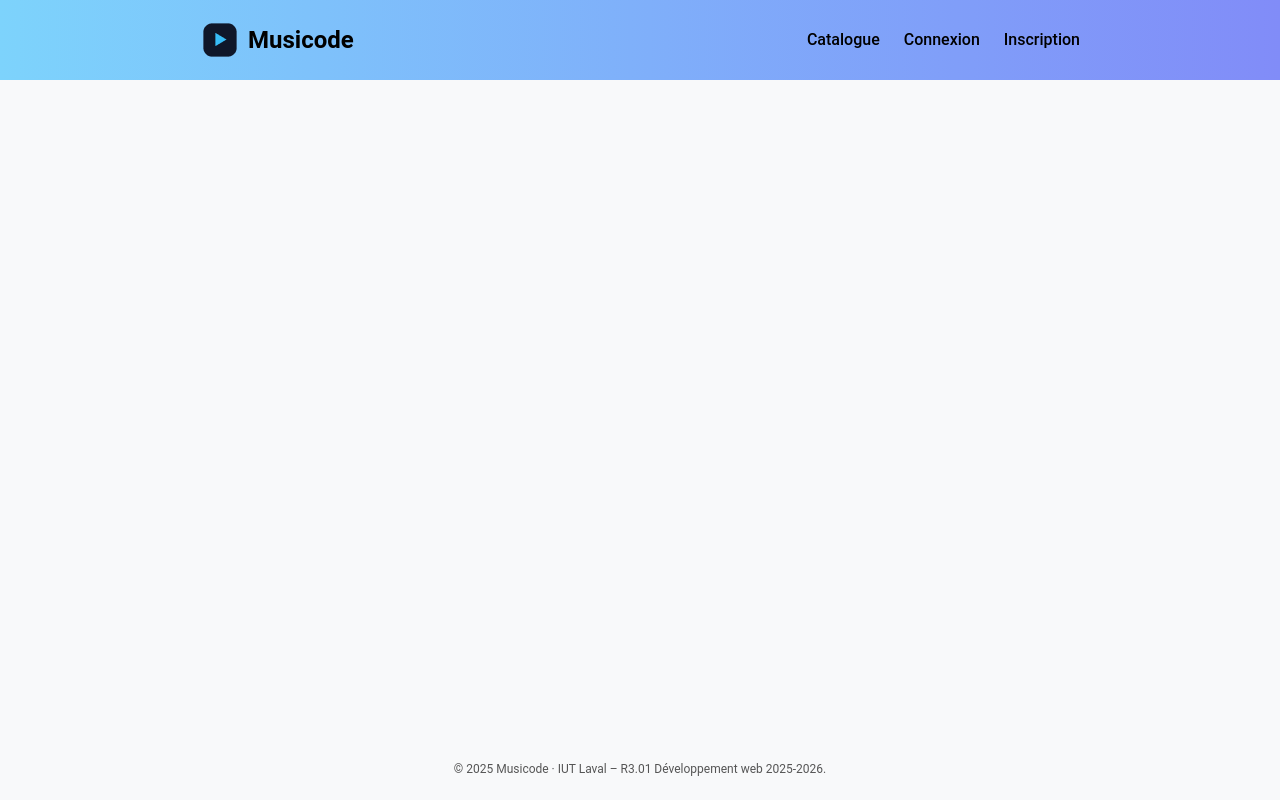
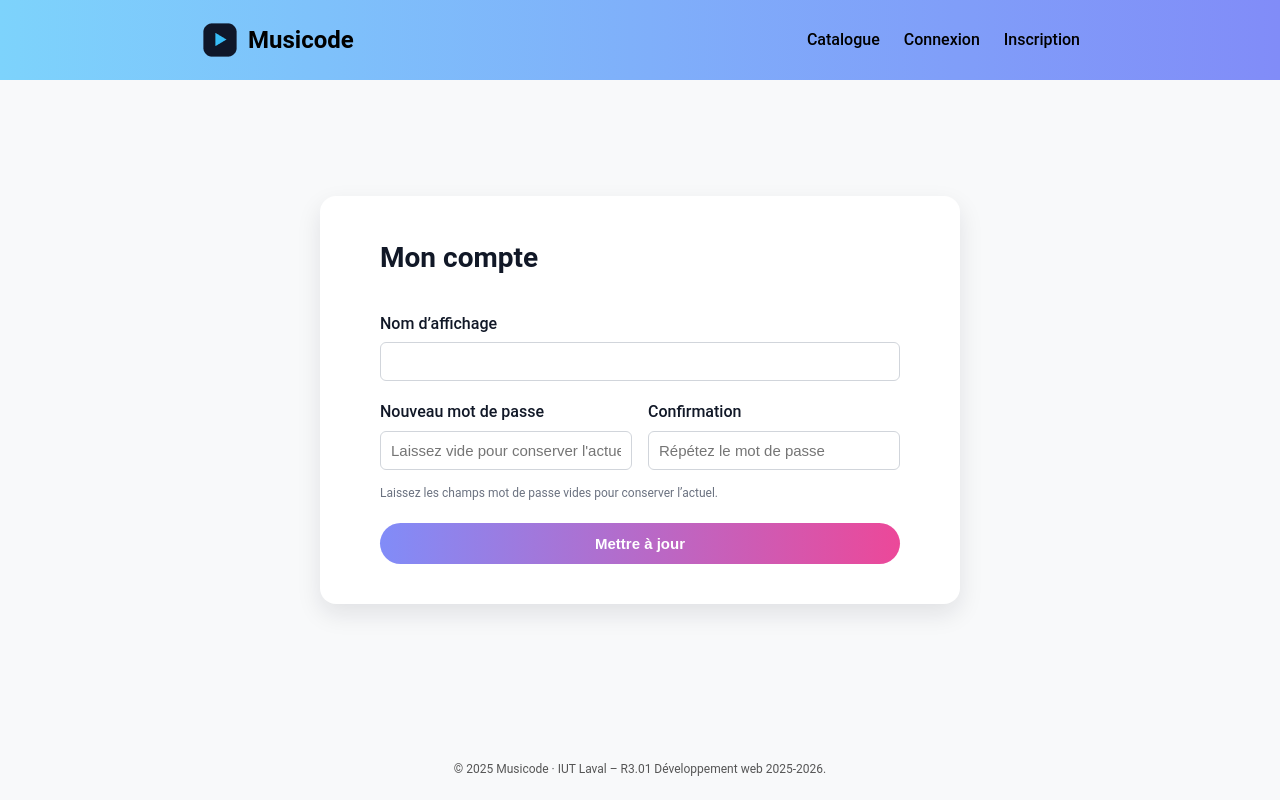
Before and after one commit to jaajjj/Musicode_td22_01, a PHP site: page /compte in a window 1280 px wide. Run offline with PHP 8.4, Linux system fonts and the light colour scheme; data that the repository does not hold is empty.

Commit message:
Ajout page mon compte

```diff
--- a/assets/css/style.css
+++ b/assets/css/style.css
@@ -385,3 +385,86 @@ footer {
     font-size: 13px;
     color: #6b7280;
 }
+/* === PAGE COMPTE === */
+
+.account-page {
+    display: flex;
+    justify-content: center;
+    align-items: center;
+    min-height: 70vh;
+}
+
+.account-card {
+    background-color: #ffffff;
+    padding: 40px 60px;
+    border-radius: 16px;
+    box-shadow: 0 10px 25px rgba(15, 23, 42, 0.1);
+    width: 520px;
+    max-width: 90%;
+    text-align: left;
+}
+
+.account-card h1 {
+    font-size: 28px;
+    font-weight: 700;
+    margin-top: 0;
+    margin-bottom: 30px;
+    color: #111827;
+}
+
+.account-grid {
+    display: grid;
+    grid-template-columns: 1fr 1fr;
+    gap: 16px;
+}
+
+@media (max-width: 640px) {
+    .account-grid {
+        grid-template-columns: 1fr;
+    }
+}
+
+.account-help {
+    font-size: 12px;
+    color: #6b7280;
+    margin-top: -4px;
+    margin-bottom: 20px;
+}
+
+.account-btn {
+    width: 100%;
+    padding: 12px;
+    border: none;
+    border-radius: 999px;
+    color: #ffffff;
+    font-weight: 600;
+    font-size: 15px;
+    cursor: pointer;
+    background: linear-gradient(90deg, #818CF8 0%, #EC4899 100%);
+    transition: opacity 0.25s ease;
+}
+
+.account-btn:hover {
+    opacity: 0.9;
+}
+
+/* messages */
+.account-success {
+    background-color: #DCFCE7;
+    color: #166534;
+    border: 1px solid #BBF7D0;
+    padding: 10px 12px;
+    border-radius: 6px;
+    font-size: 13px;
+    margin-bottom: 16px;
+}
+
+.account-error {
+    background-color: #FEE2E2;
+    color: #B91C1C;
+    border: 1px solid #FCA5A5;
+    padding: 10px 12px;
+    border-radius: 6px;
+    font-size: 13px;
+    margin-bottom: 16px;
+}
--- a/views/compte.php
+++ b/views/compte.php
@@ -0,0 +1,56 @@
+<div class="account-page">
+    <main>
+        <section class="account-card">
+            <h1>Mon compte</h1>
+
+            <?php if (!empty($successMessage)): ?>
+                <p class="account-success"><?= htmlspecialchars($successMessage) ?></p>
+            <?php endif; ?>
+
+            <?php if (!empty($errorMessage)): ?>
+                <p class="account-error"><?= htmlspecialchars($errorMessage) ?></p>
+            <?php endif; ?>
+
+            <form action="<?= getenv('BASE_URL') . 'compte' ?>" method="post">
+                <label for="display_name">Nom d’affichage</label>
+                <input
+                    type="text"
+                    id="display_name"
+                    name="display_name"
+                    value="<?= htmlspecialchars($displayName) ?>"
+                    required
+                >
+
+                <div class="account-grid">
+                    <div>
+                        <label for="new_password">Nouveau mot de passe</label>
+                        <input
+                            type="password"
+                            id="new_password"
+                            name="new_password"
+                            placeholder="Laissez vide pour conserver l'actuel"
+                        >
+                    </div>
+
+                    <div>
+                        <label for="confirm_password">Confirmation</label>
+                        <input
+                            type="password"
+                            id="confirm_password"
+                            name="confirm_password"
+                            placeholder="Répétez le mot de passe"
+                        >
+                    </div>
+                </div>
+
+                <p class="account-help">
+                    Laissez les champs mot de passe vides pour conserver l’actuel.
+                </p>
+
+                <button type="submit" class="account-btn">
+                    Mettre à jour
+                </button>
+            </form>
+        </section>
+    </main>
+</div>
```
Also changed, not shown: controllers/compteController.php (added, +49 -0 lines), models/modelCompte.php (added, +24 -0 lines).
